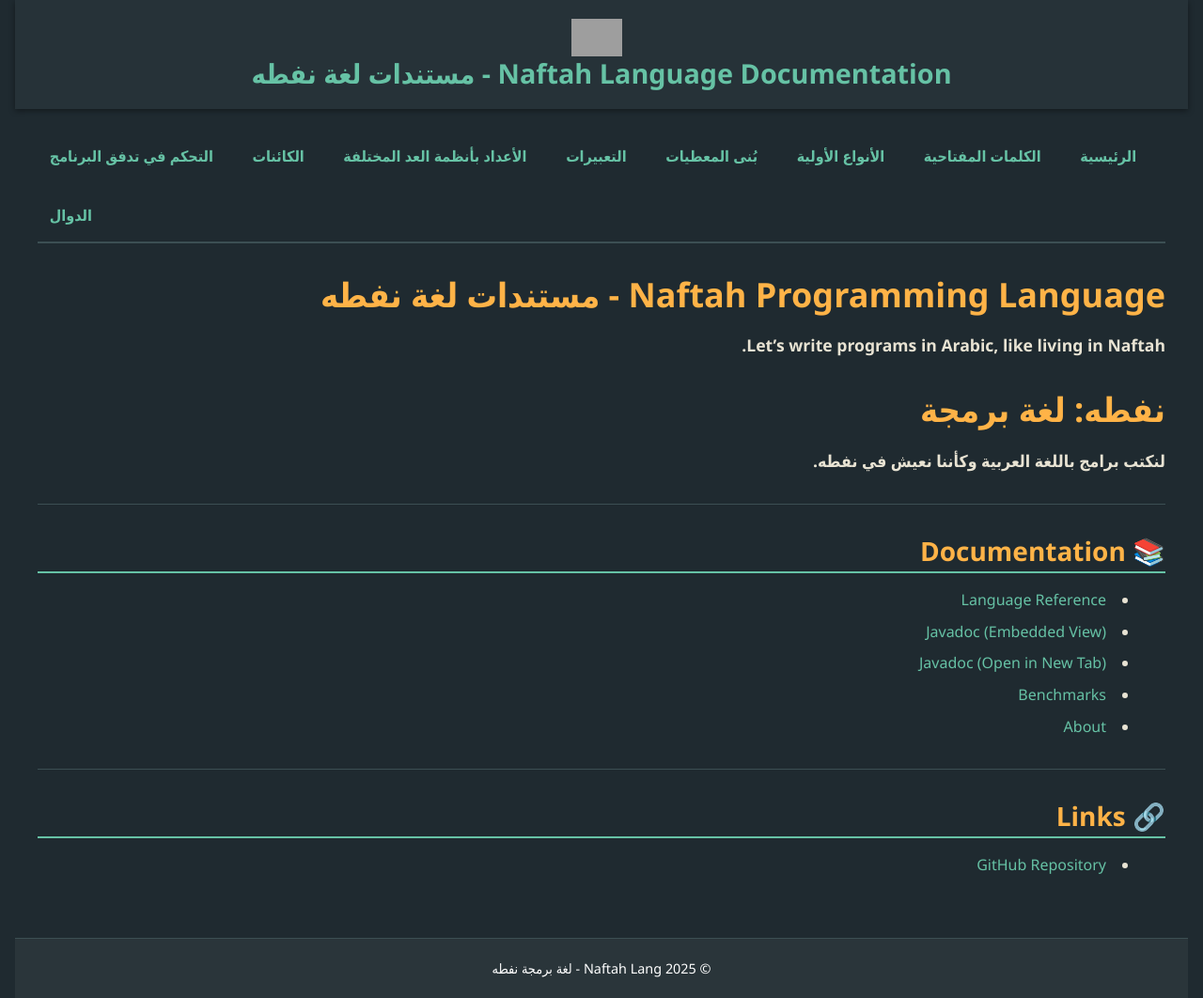
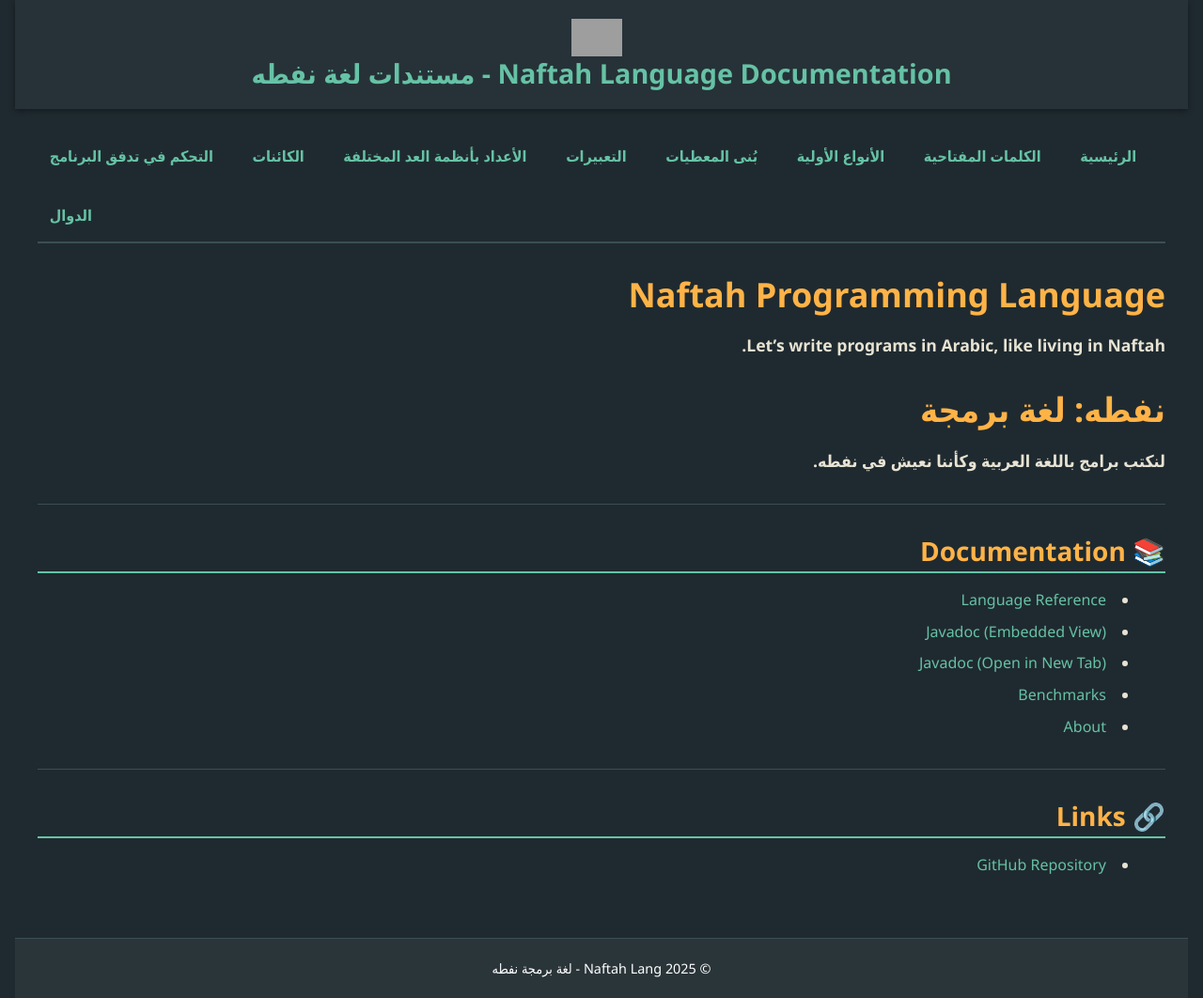
Before and after one commit to Chakib-DAII/Naftah, a Jekyll site: the page built from docs-site/index.md, in a window 1280 px wide. Shown: the whole page at 94% size. Built offline with Jekyll 4.4.1, drawn with Linux system fonts in a browser that asks for light colours; grey boxes are pictures that could not be loaded.

Commit message:
Naftah - documentation - language reference - gh pages setup - minor changes

```diff
--- a/docs-site/assets/css/main.scss
+++ b/docs-site/assets/css/main.scss
@@ -129,7 +129,7 @@
   border-collapse: collapse;
   margin-bottom: 2rem;
   font-size: 1rem;
-  color: #fff;
+  color: $text-color !important;
 
   thead {
     background-color: darken($link-color, 25%) !important;
--- a/docs-site/index.md
+++ b/docs-site/index.md
@@ -4,7 +4,7 @@
 permalink: /
 ---
 
-# Naftah Programming Language - مستندات لغة نفطه
+# Naftah Programming Language
 
 **Let's write programs in Arabic, like living in Naftah.**
 
```
